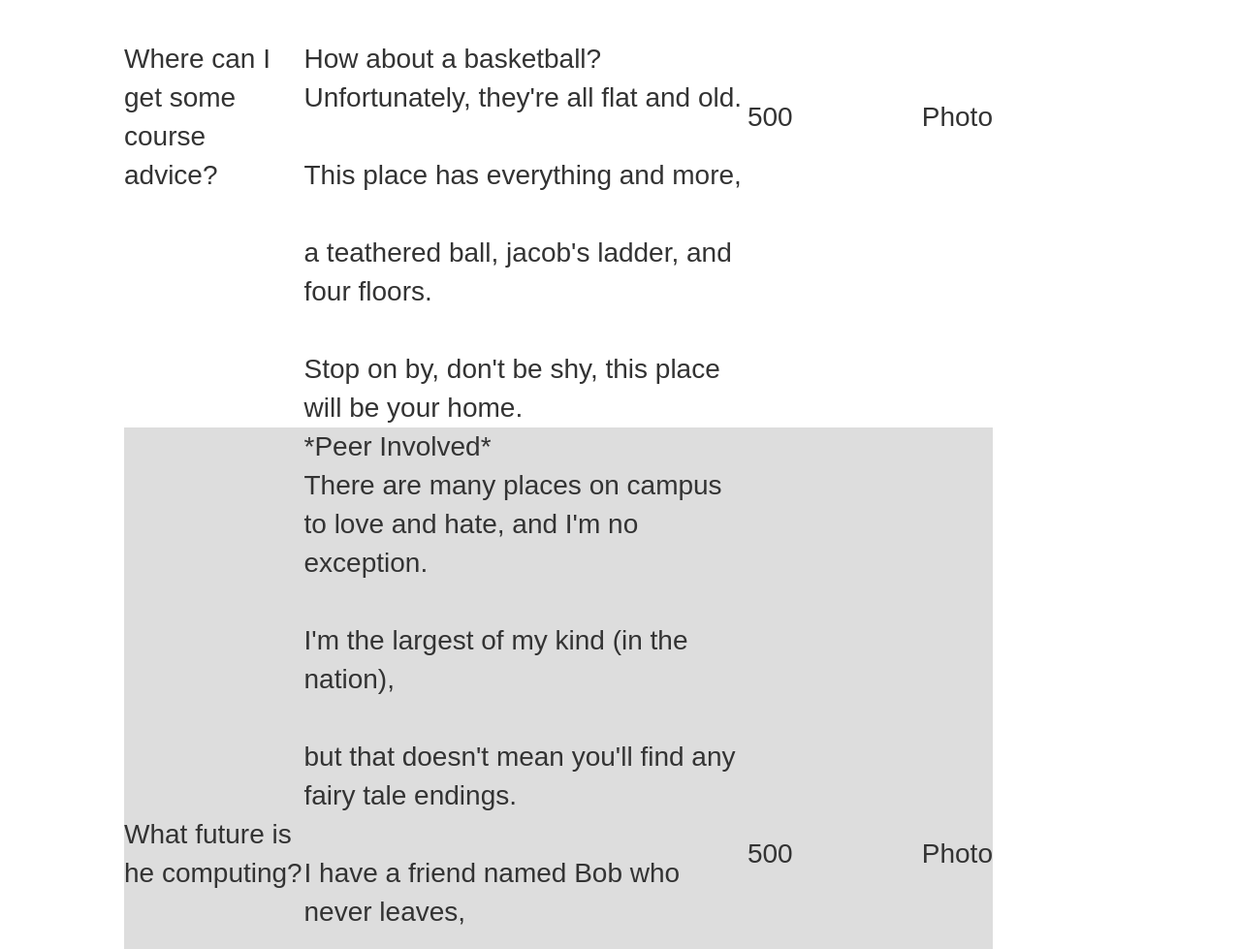
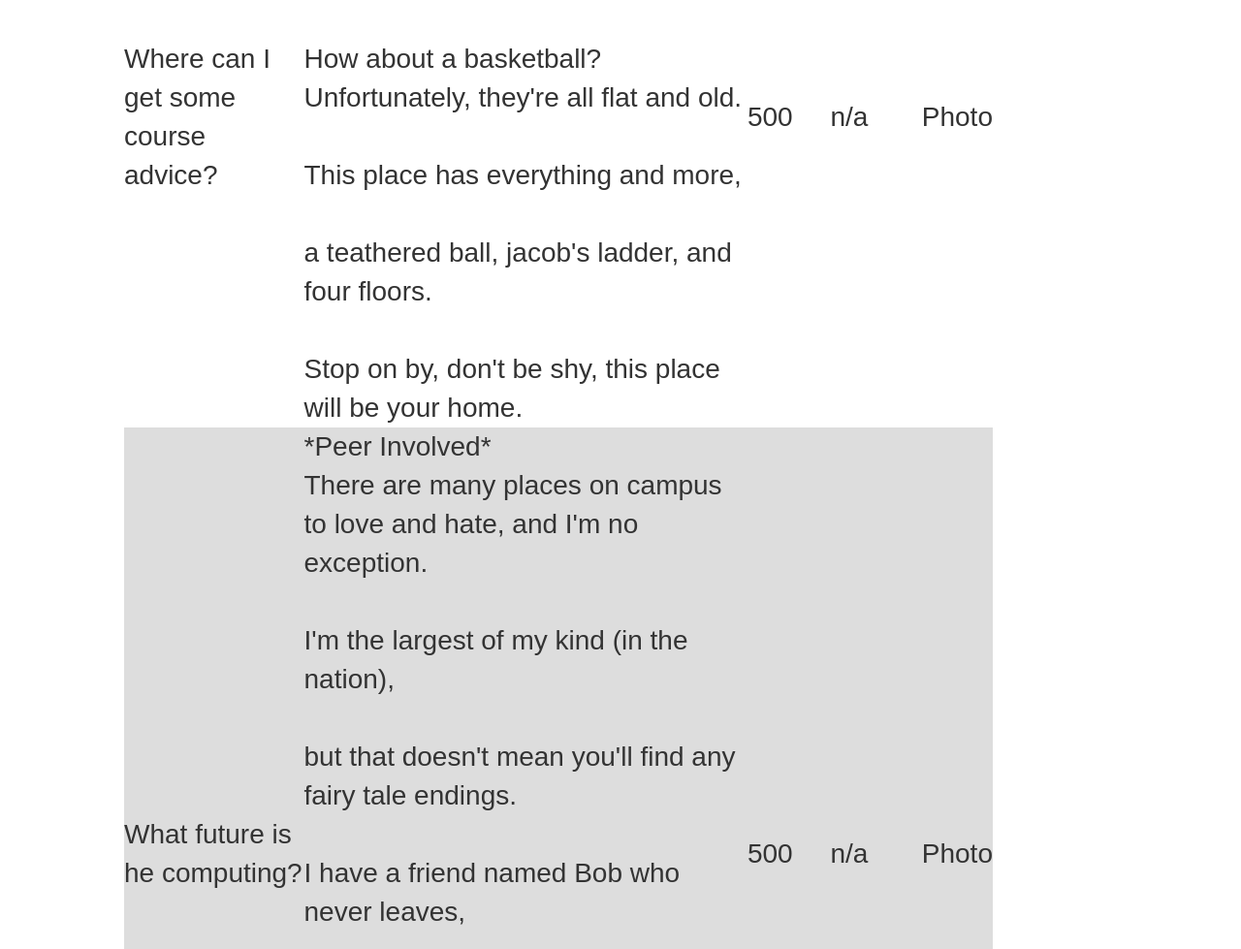
Before and after one commit to nsryan2/scav_hunt, a Jekyll site: the page built from loc_prompts.html, in a window 1280 px wide and 1400 px high, scrolled down 797 px. Shown: the part 155-1134 px from the top of the window at 97% size. Built offline with Jekyll 4.4.1, drawn with Linux system fonts in a browser that asks for light colours; nearby versions of some CDN libraries.

Commit message:
Update loc_prompts.html

```diff
--- a/loc_prompts.html
+++ b/loc_prompts.html
@@ -69,7 +69,7 @@ a teathered ball, jacob's ladder, and four floors.<br>
 <br>
 Stop on by, don't be shy, this place will be your home.</td>
     <td class="prompt">500</td>
-    <td class="prompt"></td>
+    <td class="prompt">n/a</td>
     <td class="prompt">Photo</td>
   </tr>
   <tr>
@@ -89,7 +89,7 @@ Come to me for many things, but poetry isn't one.<br>
 <br>
 I've got many books, and lots of looks, this poem now is done.</td>
     <td class="prompt">500</td>
-    <td class="prompt"></td>
+    <td class="prompt">n/a</td>
     <td class="prompt">Photo</td>
   </tr>
   <tr>
@@ -103,7 +103,7 @@ I've been many things to U of I, and I'll likely be your last stop, even if it's
 <br>
 Tick Tock, I'm not always a clock, but some times I do declare.</td>
     <td class="prompt">500</td>
-    <td class="prompt"></td>
+    <td class="prompt">n/a</td>
     <td class="prompt">Photo</td>
   </tr>
   <tr>
@@ -117,7 +117,7 @@ I'm Green to go, wouldn't you know with so many options I'm the place to go.<br>
 <br>
 Up some steps, in the shadows you'll find me and my pho.</td>
     <td class="prompt">500</td>
-    <td class="prompt"></td>
+    <td class="prompt">n/a</td>
     <td class="prompt">Photo</td>
   </tr>
   <tr>
@@ -131,7 +131,7 @@ My many lenses are quite a site,<br>
 <br>
 Although my exterior is a little old, many groups used to stop by night after night.</td>
     <td class="prompt">500</td>
-    <td class="prompt"></td>
+    <td class="prompt">n/a</td>
     <td class="prompt">Photo</td>
   </tr>
 
```
